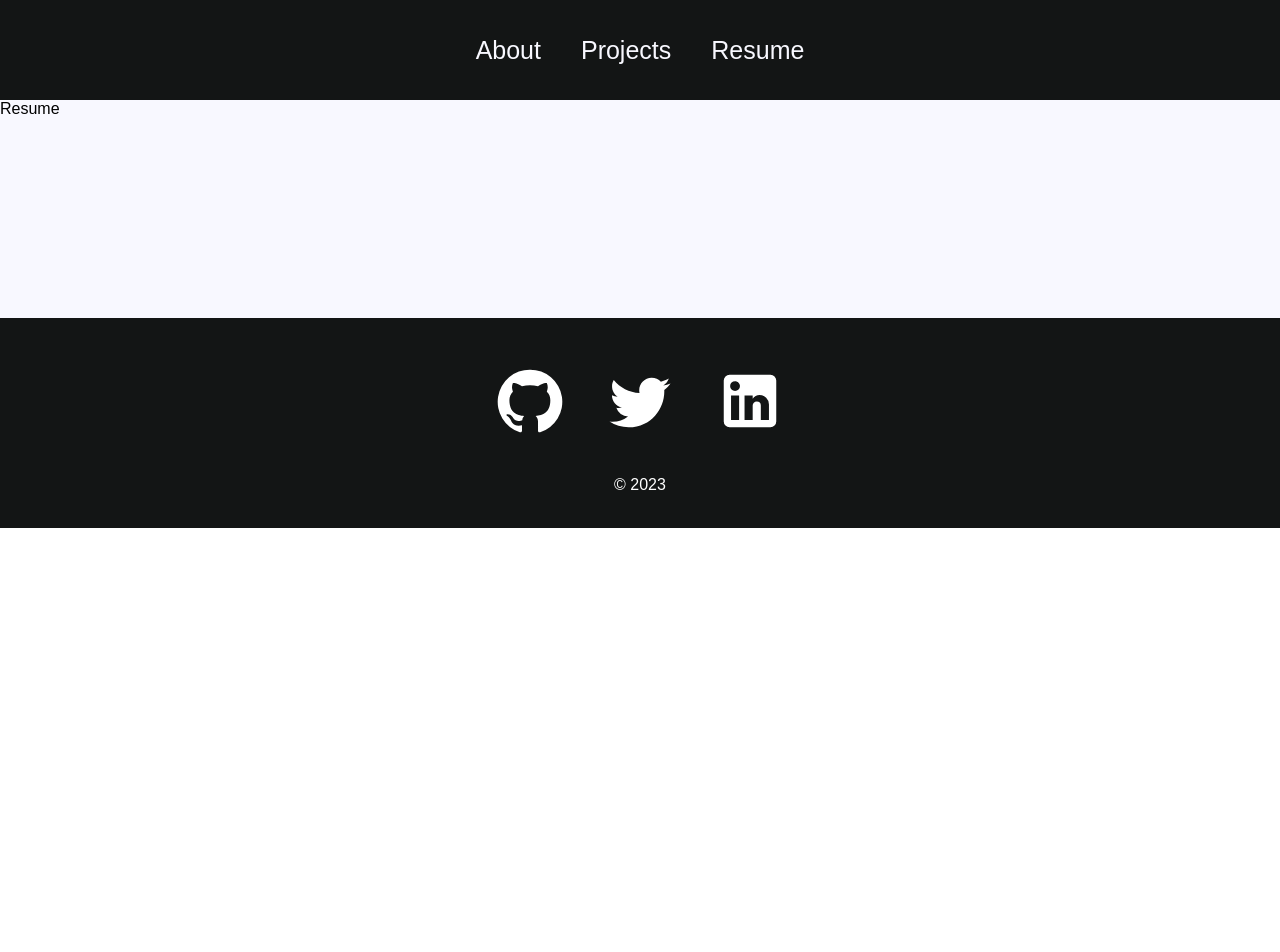
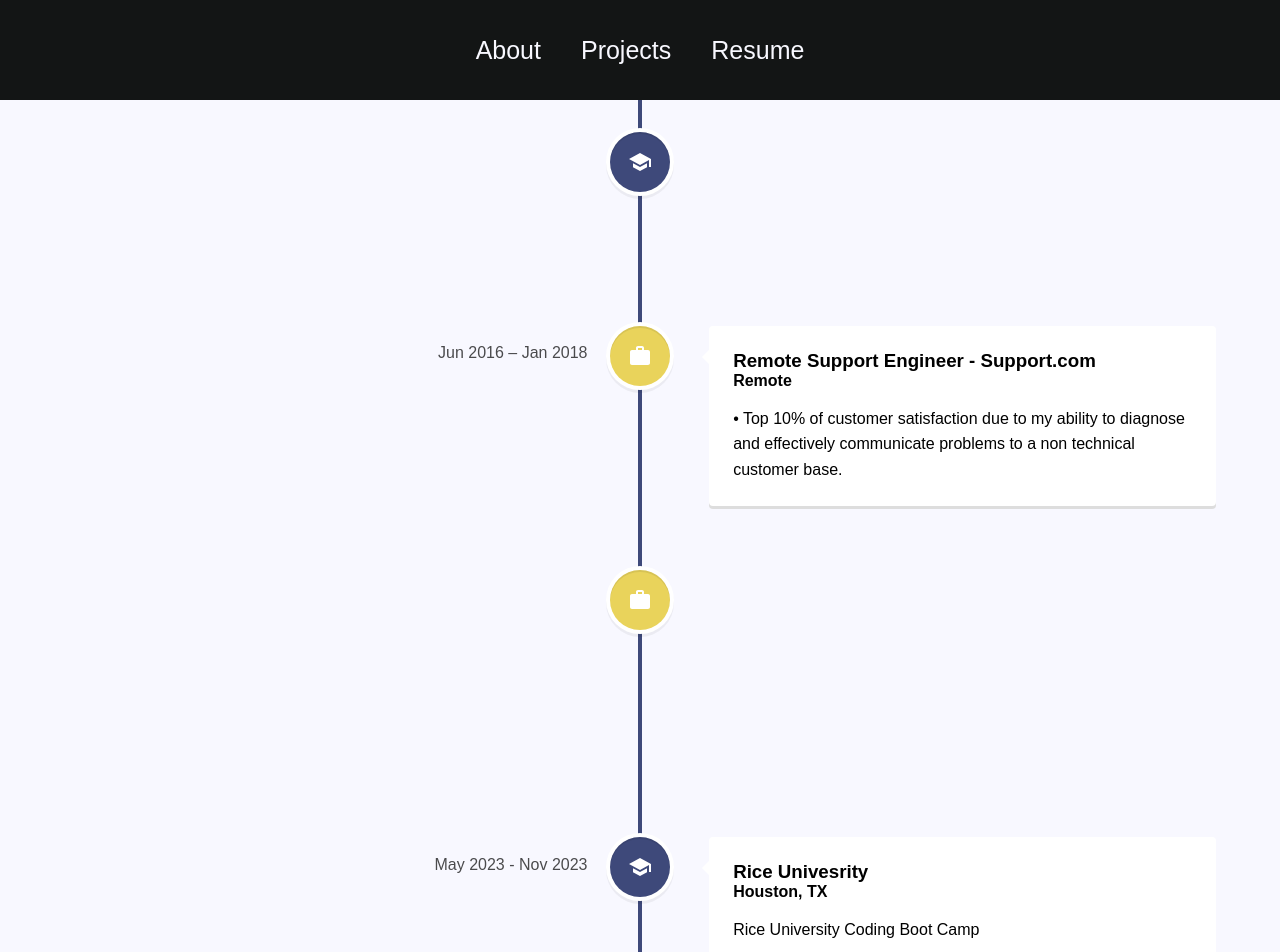
Before and after one commit to Abstractl0gic/React-Portfolio, a React (Create React App) app: page /resume in a window 1280 px wide. Shown: the top 952 px of the page. Before the commit the page ends 800 px from the top, so only its background shows below. Built offline with nearby package versions, Linux system fonts and the light colour scheme.

Commit message:
update resume

```diff
--- a/package.json
+++ b/package.json
@@ -1,12 +1,11 @@
 {
   "name": "react-portfolio",
   "version": "0.1.0",
-  "homepage": "https://Abstractl0gic.github.io/React-Portfolio",
   "private": true,
   "dependencies": {
     "@emotion/react": "^11.4.0",
     "@emotion/styled": "^11.0.0",
-    "@mui/icons-material": "^5.0.0",
+    "@mui/icons-material": "^5.15.7",
     "@mui/material": "^5.0.0",
     "@testing-library/jest-dom": "^5.17.0",
     "@testing-library/react": "^13.4.0",
@@ -15,6 +14,7 @@
     "react-dom": "^18.2.0",
     "react-router-dom": "^6.16.0",
     "react-scripts": "5.0.1",
+    "react-vertical-timeline-component": "^3.6.0",
     "web-vitals": "^2.1.4"
   },
   "scripts": {
--- a/src/App.js
+++ b/src/App.js
@@ -13,7 +13,7 @@ function App() {
       <Router>
         <Navbar />
         <Routes>
-          <Route path='/' element={<AboutMe />} />
+          <Route path='/' element={<AboutMe />} /> {}
           <Route path='/Projects' element={<Projects />} />
           <Route path='/Projects/:id' element={<ProjectDisplay />} />
           <Route path='/resume' element={<Resume />} />
--- a/src/components/Footer.jsx
+++ b/src/components/Footer.jsx
@@ -19,7 +19,7 @@ function Footer() {
           <LinkedInIcon />
         </a>
       </div>
-      <p>&copy; 2023</p>
+      <p>&copy; 2024</p>
     </div>
   );
 }
--- a/src/components/ProjectList.jsx
+++ b/src/components/ProjectList.jsx
@@ -1,14 +1,24 @@
 import TravelApp from '../images/Travel.png';
 import Collabic from '../images/Collabic.png';
+import WorkoutTracker from '../images/Workout-Tracker.png';
 export const ProjectList = [
+
+  {
+    name: "Workout Tracker",
+    image: WorkoutTracker,
+    description: "A web based tool that will organize your workouts and visualize your strength gain over time.",
+    skills: "MERN Stack, Bootstrap CSS, Apollo/GraphQL",
+  },
   {
     name: "Travel Planner App",
     image: TravelApp,
+    description: "A simple travel planner app that utilizes the places API",
     skills: "JavaScript,HTML,CSS,Google Places API",
   },
   {
     name: "Collabic",
     image: Collabic,
+    description: "A collaborative platform for an audio engineer to share mix drafts with clients that allows for timestamped feedback",
     skills: "ExpressJS,Node.js,HTML5,MySQL",
   },
 ];
--- a/src/pages/AboutMe.jsx
+++ b/src/pages/AboutMe.jsx
@@ -1,6 +1,5 @@
 import React from 'react';
 import "../styles/AboutMe.css";
-
 
 function AboutMe() {
   return (
--- a/src/pages/ProjectDisplay.jsx
+++ b/src/pages/ProjectDisplay.jsx
@@ -1,7 +1,6 @@
 import React from 'react';
 import { useParams } from 'react-router-dom';
 import {ProjectList} from '../components/ProjectList';
-import { GitHub } from '@mui/icons-material';
 import'../styles/ProjectDisplay.css'
 
 
@@ -13,9 +12,11 @@ function ProjectDisplay() {
         <h1> {project.name}</h1>
         <img src={project.image} />
         <p>
+          <b>Description:</b> {project.description}
+        </p>
+        <p>
           <b>Skills:</b> {project.skills}
         </p>
-        <GitHub />
       </div>
     );
   }
--- a/src/pages/Resume.jsx
+++ b/src/pages/Resume.jsx
@@ -1,9 +1,87 @@
-import React from 'react'
+import React from "react";
+import {
+  VerticalTimeline,
+  VerticalTimelineElement,
+} from "react-vertical-timeline-component";
+import "react-vertical-timeline-component/style.min.css";
+import SchoolIcon from "@mui/icons-material/School";
+import WorkIcon from "@mui/icons-material/Work";
 
 function Resume() {
   return (
-    <div>Resume</div>
-  )
+    <div className="Resume">
+      <VerticalTimeline lineColor="#3e497a">
+        <VerticalTimelineElement
+          className="vertical-timeline-element--education"
+          date="Aug 2010 – May 2012"
+          iconStyle={{ background: "#3e497a", color: "#fff" }}
+          icon={<SchoolIcon />}
+        >
+          <h3 className="vertical-timeline-element-title">
+            Texas A&M University
+          </h3>
+
+          <h4 className="vertical-timeline-element-subtitle">
+            College Station, TX
+          </h4>
+
+          <p>• Physics, 32 Credits</p>
+        </VerticalTimelineElement>
+        <VerticalTimelineElement
+          className="vertical-timeline-element--work"
+          date="Jun 2016 – Jan 2018"
+          iconStyle={{ background: "#e9d35b", color: "#fff" }}
+          icon={<WorkIcon />}
+        >
+          <h3 className="vertical-timeline-element-title">
+            Remote Support Engineer - Support.com
+          </h3>
+          <h4 className="vertical-timeline-element-subtitle">
+            Remote
+          </h4>
+          <p>• Top 10% of customer satisfaction due to my ability to diagnose and
+effectively communicate problems to a non technical customer base. </p>
+        </VerticalTimelineElement>
+
+        <VerticalTimelineElement
+          className="vertical-timeline-element--work"
+          date="Dec 2018 – Mar 2023"
+          iconStyle={{ background: "#e9d35b", color: "#fff" }}
+          icon={<WorkIcon />}
+        >
+          <h3 className="vertical-timeline-element-title">
+            Information Technology Specialist - Neuhaus Education Center
+          </h3>
+          <h4 className="vertical-timeline-element-subtitle">
+            Bellaire, TX
+          </h4>
+          <p>
+          • Co-designed and implemented a Student Information System using the Zoom API to automate remote class
+scheduling, attendance tracking, and instructor accreditation
+          </p>
+        </VerticalTimelineElement>
+        <VerticalTimelineElement
+          className="vertical-timeline-element--education"
+          date="May 2023 - Nov 2023"
+          iconStyle={{ background: "#3e497a", color: "#fff" }}
+          icon={<SchoolIcon />}
+        >
+          <h3 className="vertical-timeline-element-title">
+            Rice Univesrity
+          </h3>
+
+          <h4 className="vertical-timeline-element-subtitle">
+            Houston, TX
+          </h4>
+
+          <p>Rice University Coding Boot Camp</p>
+          <p>
+          • Learned full stack web development utilizing the MERN scaffolding system, REST APIs, MySQL/NoSQL databases while contributing to 3 group projects utilizing the Agile development methodology.
+          </p>
+        </VerticalTimelineElement>
+      </VerticalTimeline>
+    </div>
+  );
 }
 
-export default Resume
+export default Resume;
--- a/src/styles/Projects.css
+++ b/src/styles/Projects.css
@@ -13,7 +13,7 @@
   font-weight: bolder;
 }
 
-  .projectItems {
+.projectList {
   width: 70vw;
   height: auto;
   display: grid;
@@ -44,7 +44,7 @@
   height: 200px;
   background-position: center;
   background-repeat: no-repeat;
-    background-size: 100%;
+  background-size: cover;
 }
 
 .projectItem h1 {
```
Also changed, not shown: src/images/Workout-Tracker.png (added), 1 other file (tests, documents, lock files or other folders). Lines whose indentation alone changed are shown as unchanged.
